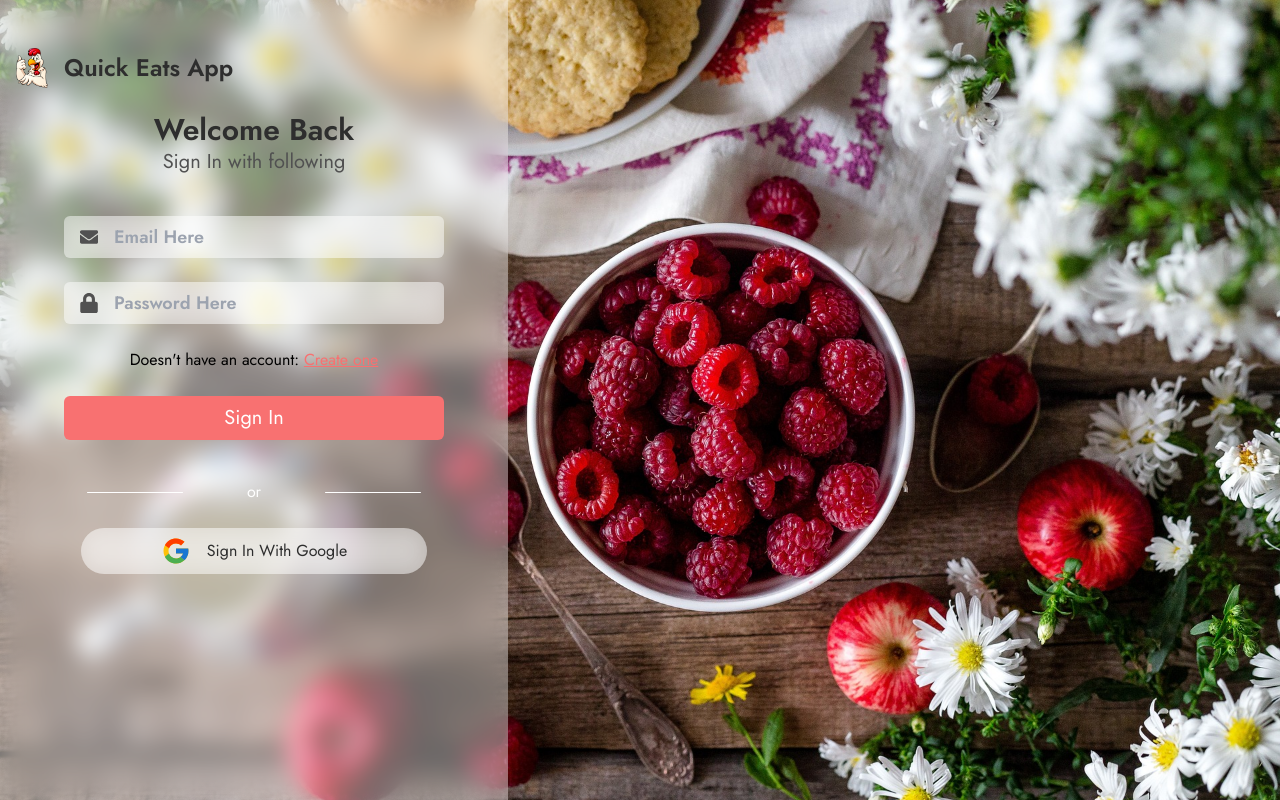
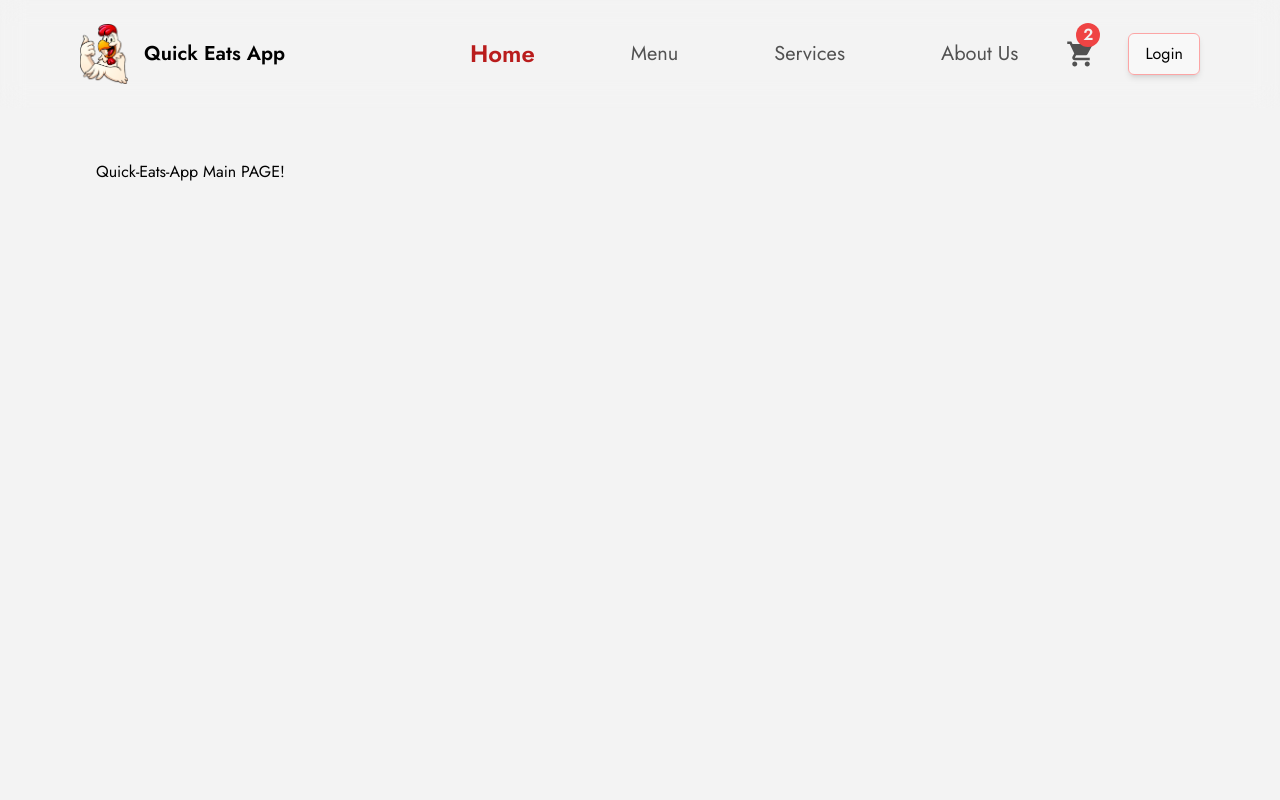
Before and after one commit to dimitarsabev00/Quick-Eats-App, a React (Vite) app: page / in a window 1280 px wide. Before the commit this address led to /auth. Built offline with nearby package versions, Linux system fonts and the light colour scheme; no server answers.

Commit message:
Remove PrivateRoute Function From Main Route In Routes

```diff
--- a/src/components/Routes.tsx
+++ b/src/components/Routes.tsx
@@ -24,14 +24,7 @@ const RoutesComp = () => {
   return (
     <>
       <Routes>
-      <Route
-        path="/*"
-        element={
-          <PrivateRoute>
-            <Main />
-          </PrivateRoute>
-        }
-      />
+        <Route path="/*" element={<Main />} />
         <Route
           path="/auth"
           element={
@@ -41,7 +34,7 @@ const RoutesComp = () => {
           }
         />
       </Routes>
-    <Toaster position="bottom-right"/>
+      <Toaster position="bottom-right" />
     </>
   );
 };
```
Lines whose indentation alone changed are shown as unchanged.
